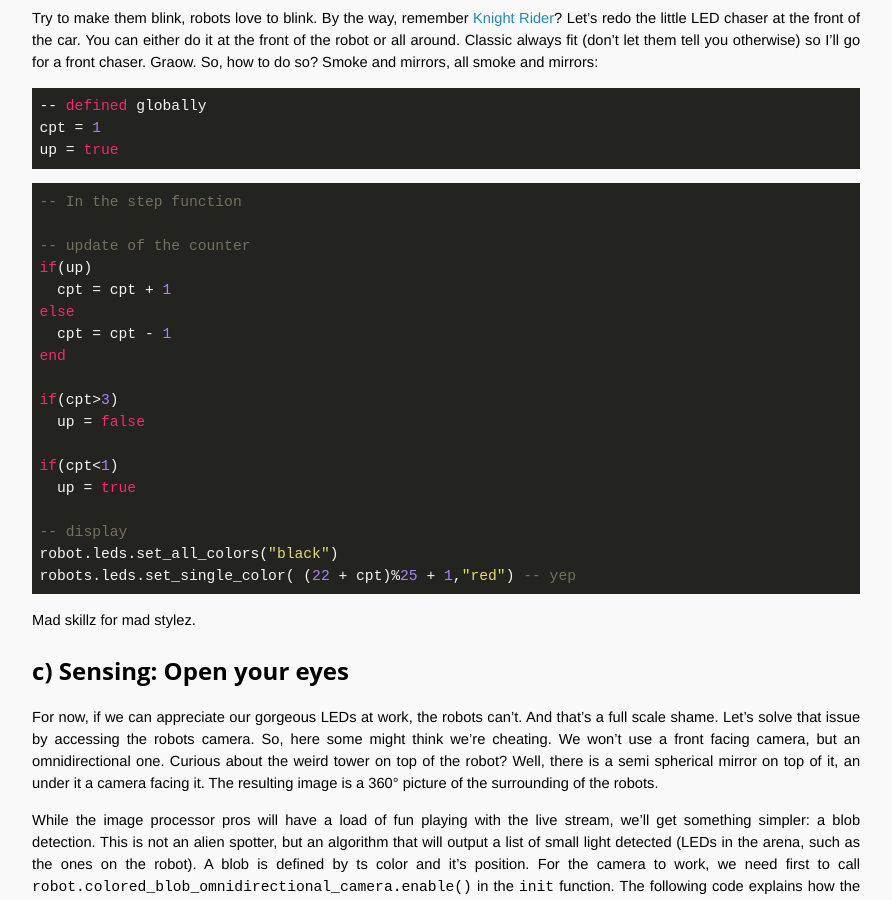
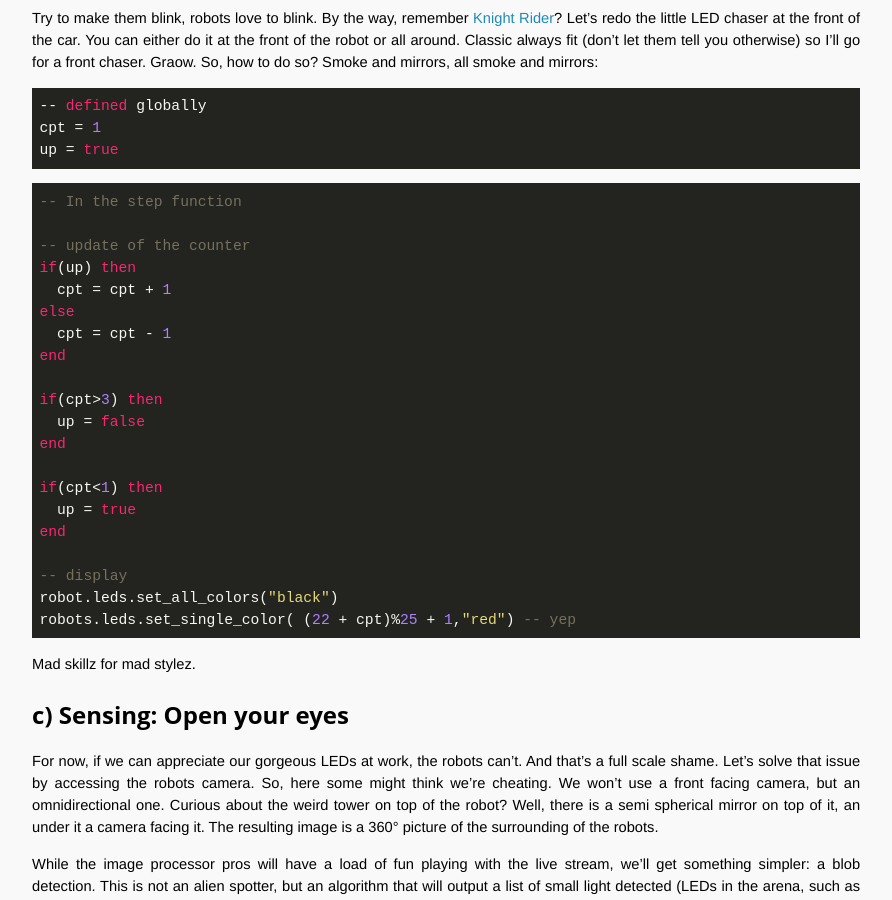
Before and after one commit to OpenTechSchool-Brussels/AI-for-robots-and-swarms, a Jekyll site: the page built from regroup-and-reach.markdown, in a window 1280 px wide and 900 px high, scrolled down 1941 px. Shown: the whole window, without its empty margins (324-1216 px from the left). Built offline with Jekyll 4.4.1, drawn with Linux system fonts in a browser that asks for light colours; Markdown is read by kramdown in place of the engine named in the settings.

Commit message:
Update regroup-and-reach.markdown

````diff
--- a/regroup-and-reach.markdown
+++ b/regroup-and-reach.markdown
@@ -84,17 +84,19 @@ up = true
 -- In the step function
 
 -- update of the counter
-if(up)
+if(up) then
   cpt = cpt + 1
 else
   cpt = cpt - 1
 end
 
-if(cpt>3)
+if(cpt>3) then
   up = false
+end
 
-if(cpt<1)
+if(cpt<1) then
   up = true
+end
 
 -- display
 robot.leds.set_all_colors("black")
@@ -138,11 +140,11 @@ t = math.floor( math.random(0,tmax) )
 -- In the step function
 --Blinking
 if(t<tmax) then
-	t = t + 1
-	robot.leds.set_single_color(13,"black")
+  t = t + 1
+  robot.leds.set_single_color(13,"black")
 else
-	t = 0
-	robot.leds.set_single_color(13,"red")
+  t = 0
+  robot.leds.set_single_color(13,"red")
 end
 ```
 
@@ -153,7 +155,7 @@ One way to do so is to try to close the gap between the blinking of different ro
 ```lua
 --Synchronisation
 if(#robot.colored_blob_omnidirectional_camera > 0) then
-	t = 1.2 * t
+  t = 1.2 * t
 end
 ```
 
````
